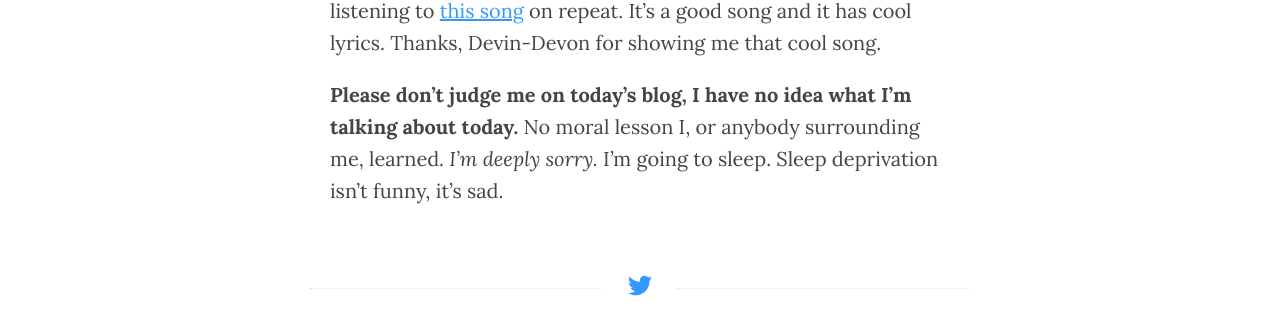
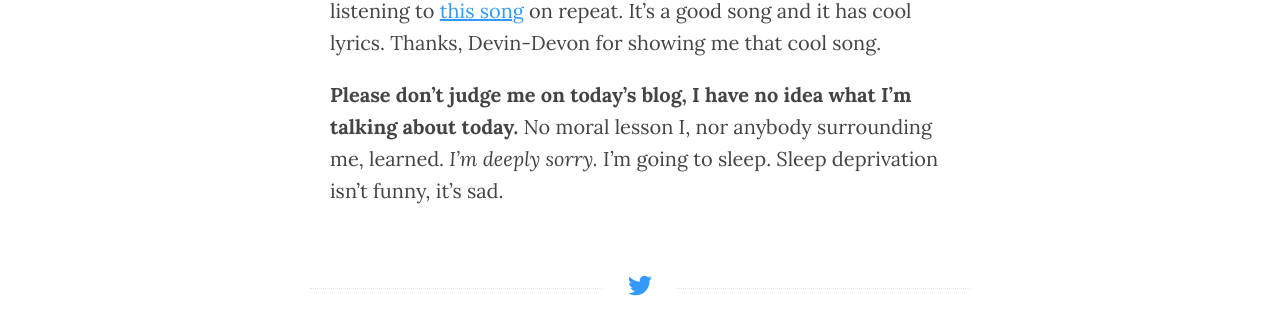
Before and after one commit to mcansh/trmml.github.io, a Jekyll site: the page built from _posts/2014-01-14-January-14,-2014.md, in a window 1280 px wide and 900 px high, scrolled down 1757 px. Shown: the part 434-743 px from the top of the window. Built offline with Jekyll 4.4.1, drawn with Linux system fonts in a browser that asks for light colours; Markdown is read by kramdown in place of the engine named in the settings.

Commit message:
new post

```diff
--- a/_posts/2014-01-14-January-14,-2014.md
+++ b/_posts/2014-01-14-January-14,-2014.md
@@ -16,4 +16,4 @@ date: 2014-01-14 20:54:00
 
 **I have no idea why I even write a blog.** I guess it's a place to spread my emotions around like jam on toast (which tastes terrible, by the way), because I don't like talking to people about the way I feel. In my eyes, ranting to people is about the worst thing you can do, but like many terrible, failed scientists, I have no evidence or reason to back up that theory. It's just something I feel strongly against, so if I ever rant towards you I'm either terribly emotional (which, might I add, doesn't happen often) or I trust you *a lot.* If we go to the movies and you don't buy real butter for my popcorn you might lose that trust. Then again, I don't know why *you'd* be paying for *my* popcorn. What the hell am I even talking about. This is psychotic. My brain is racing. I can't stop talking. I'm listening to [this song](http://www.youtube.com/watch?v=qUk4SI9utxw) on repeat. It's a good song and it has cool lyrics. Thanks, Devin-Devon for showing me that cool song.
 
-**Please don't judge me on today's blog, I have no idea what I'm talking about today.** No moral lesson I, or anybody surrounding me, learned. *I'm deeply sorry.* I'm going to sleep. Sleep deprivation isn't funny, it's sad.
+**Please don't judge me on today's blog, I have no idea what I'm talking about today.** No moral lesson I, nor anybody surrounding me, learned. *I'm deeply sorry.* I'm going to sleep. Sleep deprivation isn't funny, it's sad.
```
Also changed, not shown: _posts/2013-12-21-December-21,-2013.md (added, +33 -0 lines).
